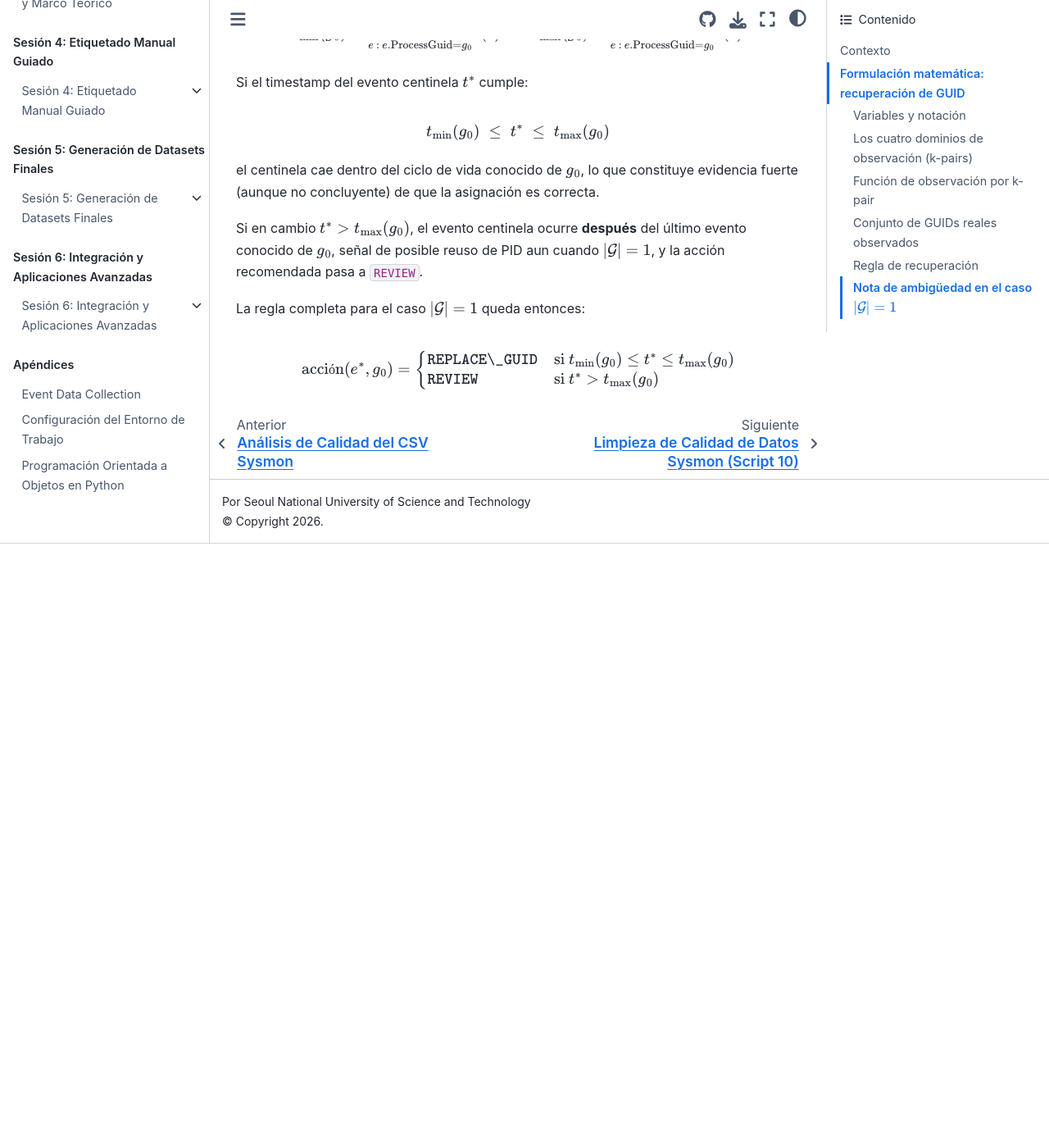
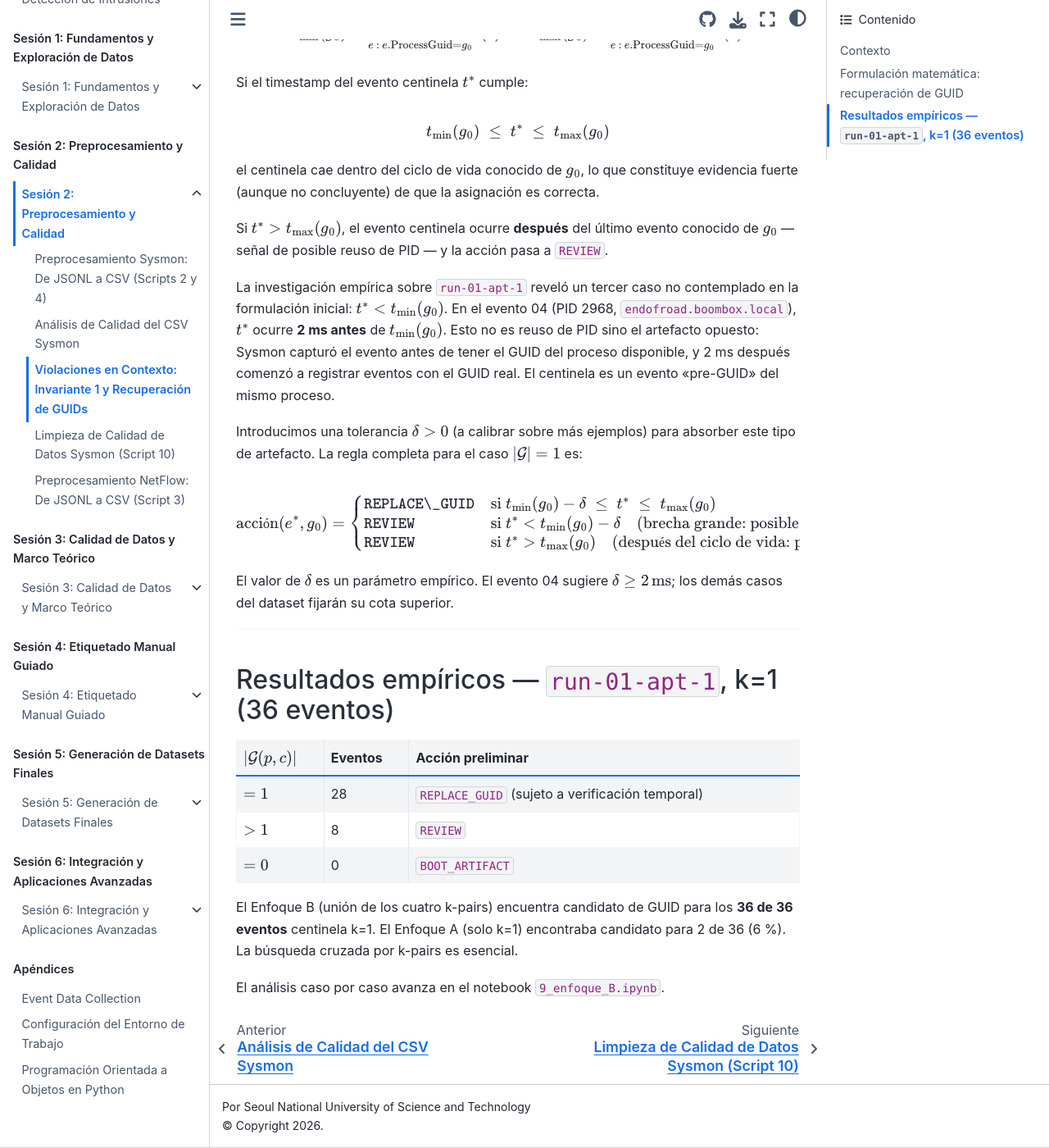
Before and after one commit to ollerenac/curso2026, a Jupyter Book: the page built from sesion-2/9-violaciones-en-contexto.md, in a window 1280 px wide and 1400 px high, scrolled down 3992 px. Shown: the whole window at 82% size. Built offline with Jupyter Book 1.0.4 settings and Sphinx 7.4.7 and the Sphinx Book theme 1.1.4, drawn with Linux system fonts in a browser that asks for light colours; before the commit the page ends 4655 px from its top, so only the background shows below that.

Commit message:
docs(sesion-2/9): update MD with empirical results and refined recovery rule
Empirical results (run-01-apt-1, 36 sentinel k=1 events):
  |G|=1: 28 events (REPLACE_GUID candidate)
  |G|>1:  8 events (REVIEW)
  |G|=0:  0 events  — Enfoque B recovers all 36 vs 2/36 for Enfoque A

Rule refinement: add t* < t_min(g0) case discovered from event 04
  (PID 2968, endofroad): t* is 2ms BEFORE t_min(g0) — pre-GUID artifact,
  not PID reuse. Introduces tolerance δ in piecewise rule.

Updated piecewise rule now has 3 cases:
  t_min - δ ≤ t* ≤ t_max → REPLACE_GUID
  t* < t_min - δ          → REVIEW (prior process)
  t* > t_max               → REVIEW (PID reuse)

Co-Authored-By: Claude Sonnet 4.6 <noreply@anthropic.com>

```diff
--- a/sesion-2/9-violaciones-en-contexto.md
+++ b/sesion-2/9-violaciones-en-contexto.md
@@ -164,16 +164,43 @@ $$
 el centinela cae dentro del ciclo de vida conocido de $g_0$, lo que constituye
 evidencia fuerte (aunque no concluyente) de que la asignación es correcta.
 
-Si en cambio $t^* > t_{\max}(g_0)$, el evento centinela ocurre **después** del último
-evento conocido de $g_0$, señal de posible reuso de PID aun cuando $\lvert\mathcal{G}\rvert = 1$,
-y la acción recomendada pasa a `REVIEW`.
+Si $t^* > t_{\max}(g_0)$, el evento centinela ocurre **después** del último evento
+conocido de $g_0$ — señal de posible reuso de PID — y la acción pasa a `REVIEW`.
 
-La regla completa para el caso $\lvert\mathcal{G}\rvert = 1$ queda entonces:
+La investigación empírica sobre `run-01-apt-1` reveló un tercer caso no contemplado
+en la formulación inicial: $t^* < t_{\min}(g_0)$. En el evento 04 (PID 2968,
+`endofroad.boombox.local`), $t^*$ ocurre **2 ms antes** de $t_{\min}(g_0)$.
+Esto no es reuso de PID sino el artefacto opuesto: Sysmon capturó el evento
+antes de tener el GUID del proceso disponible, y 2 ms después comenzó a registrar
+eventos con el GUID real. El centinela es un evento "pre-GUID" del mismo proceso.
+
+Introducimos una tolerancia $\delta > 0$ (a calibrar sobre más ejemplos) para
+absorber este tipo de artefacto. La regla completa para el caso $\lvert\mathcal{G}\rvert = 1$ es:
 
 $$
 \text{acción}(e^*, g_0) =
 \begin{cases}
-\texttt{REPLACE\_GUID} & \text{si } t_{\min}(g_0) \leq t^* \leq t_{\max}(g_0) \\
-\texttt{REVIEW}        & \text{si } t^* > t_{\max}(g_0)
+\texttt{REPLACE\_GUID} & \text{si } t_{\min}(g_0) - \delta \;\leq\; t^* \;\leq\; t_{\max}(g_0) \\
+\texttt{REVIEW}        & \text{si } t^* < t_{\min}(g_0) - \delta \quad \text{(brecha grande: posible proceso anterior)} \\
+\texttt{REVIEW}        & \text{si } t^* > t_{\max}(g_0) \quad \text{(después del ciclo de vida: posible reuso de PID)}
 \end{cases}
 $$
+
+El valor de $\delta$ es un parámetro empírico. El evento 04 sugiere $\delta \geq 2\,\text{ms}$;
+los demás casos del dataset fijarán su cota superior.
+
+---
+
+## Resultados empíricos — `run-01-apt-1`, k=1 (36 eventos)
+
+| $\lvert\mathcal{G}(p,c)\rvert$ | Eventos | Acción preliminar |
+|--------------------------------|---------|-------------------|
+| $= 1$ | 28 | `REPLACE_GUID` (sujeto a verificación temporal) |
+| $> 1$ | 8 | `REVIEW` |
+| $= 0$ | 0 | `BOOT_ARTIFACT` |
+
+El Enfoque B (unión de los cuatro k-pairs) encuentra candidato de GUID para los
+**36 de 36 eventos** centinela k=1. El Enfoque A (solo k=1) encontraba candidato
+para 2 de 36 (6 %). La búsqueda cruzada por k-pairs es esencial.
+
+El análisis caso por caso avanza en el notebook `9_enfoque_B.ipynb`.
```
